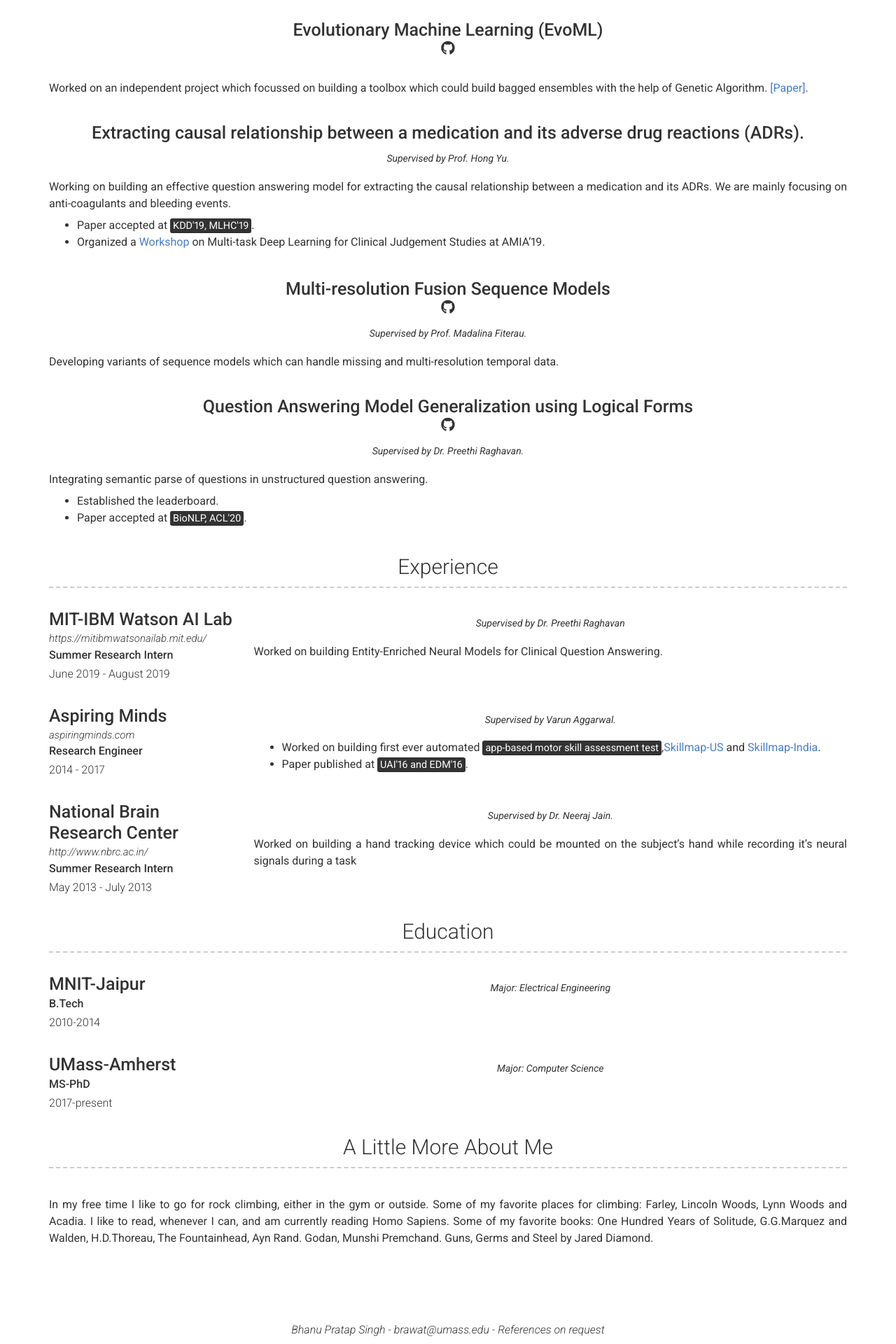
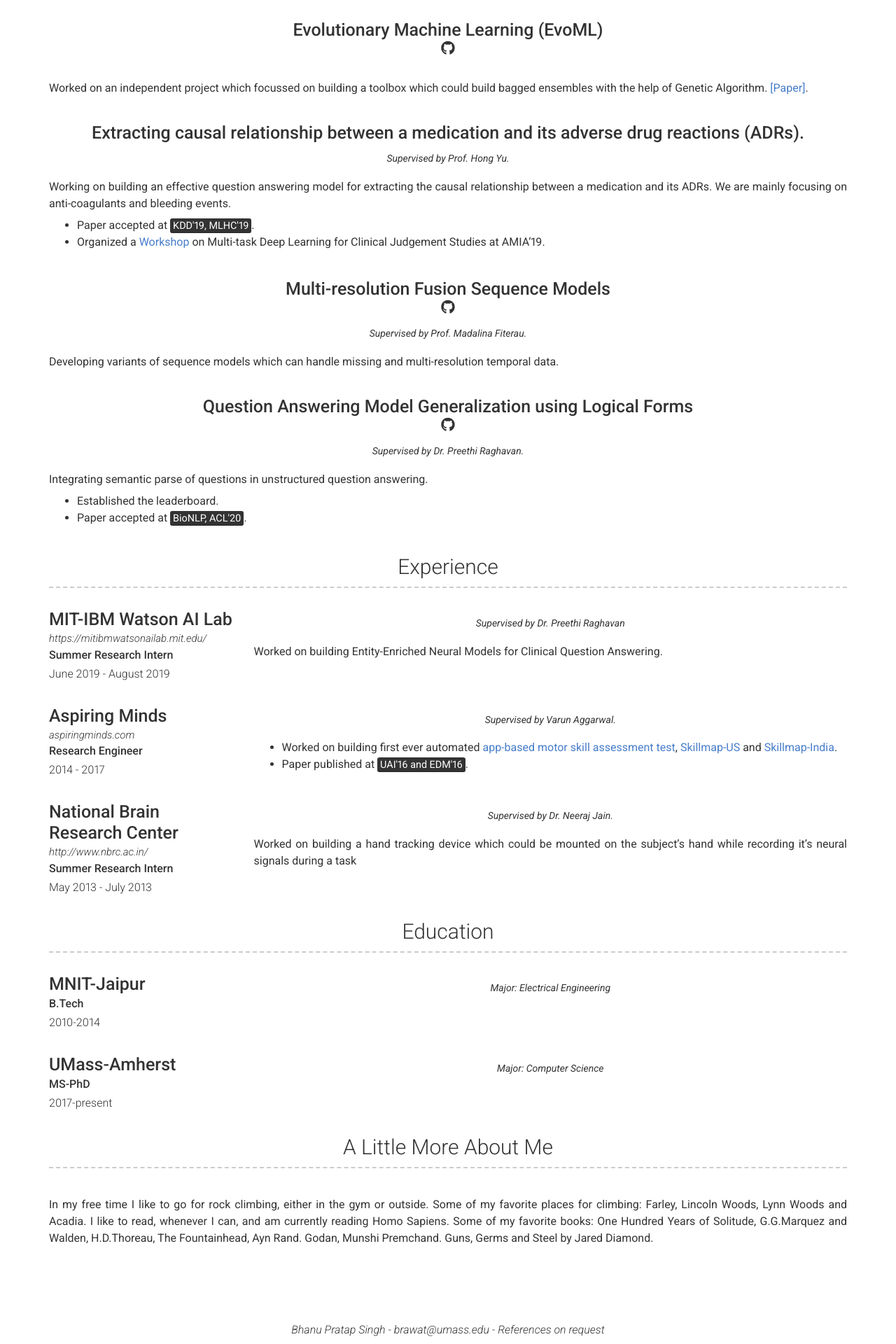
Before and after one commit to bsinghpratap/bsinghpratap.github.io, a Jekyll site: the page built from index.md, in a window 1280 px wide. Shown: the part 680-2600 px from the top of the page at 70% size. Built offline with Jekyll 4.4.1, drawn with Linux system fonts in a browser that asks for light colours; nearby versions of some CDN libraries.

Commit message:
website updated

```diff
--- a/_data/experience.yml
+++ b/_data/experience.yml
@@ -17,7 +17,7 @@
   quote: >
     Supervised by Varun Aggarwal.
   description: | # this will include new lines to allow paragraphs
-    - Worked on building first ever automated <mark>app-based motor skill assessment test</mark>,[Skillmap-US](https://www.aspiringminds.com/research-reports/skill-map-us-2016/) and [Skillmap-India](https://www.aspiringminds.com/research-reports/skill-map-india-2017/).
+    - Worked on building first ever automated [app-based motor skill assessment test](http://research.aspiringminds.com/category/motor-skill-test/), [Skillmap-US](https://www.aspiringminds.com/research-reports/skill-map-us-2016/) and [Skillmap-India](https://www.aspiringminds.com/research-reports/skill-map-india-2017/).
     - Paper published at <mark>UAI'16 and EDM'16</mark>.
 
 - layout: left
```
